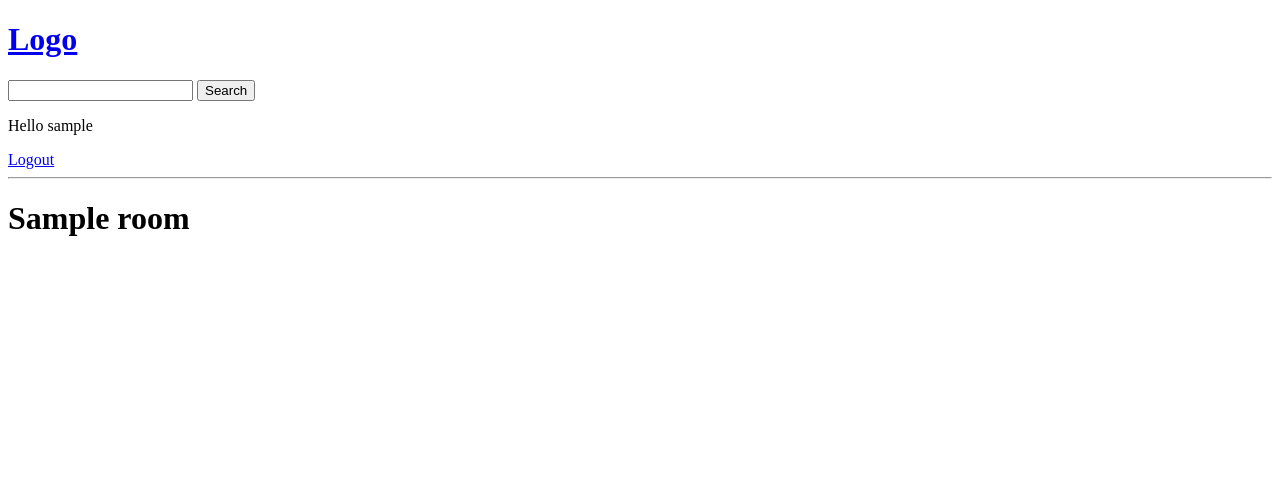
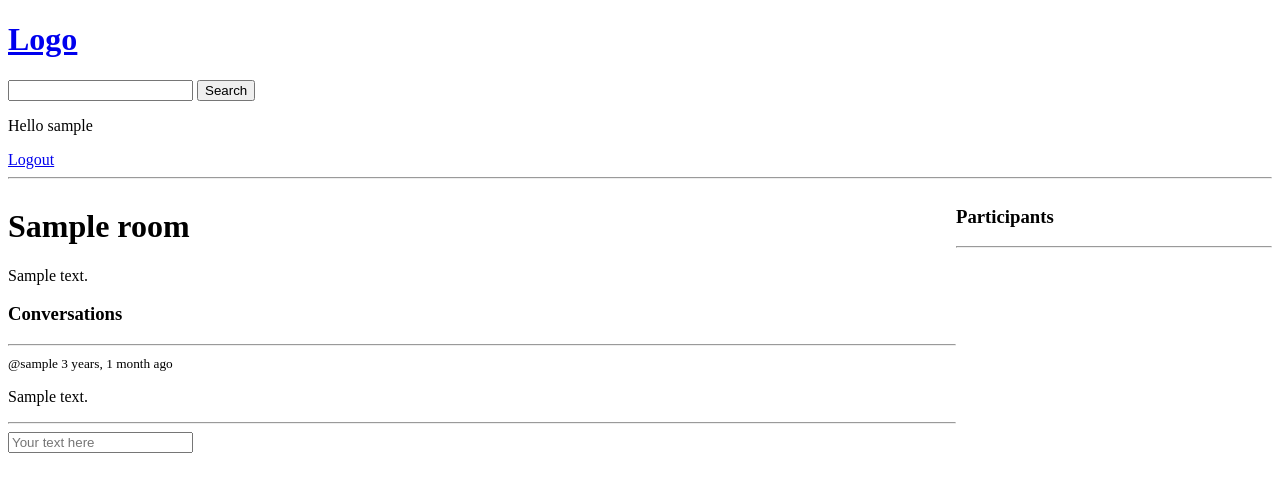
Before and after one commit to Kasse-Dembele/django_study_budd, a Django app: page /room/1 in a window 1280 px wide. Shown: the top 492 px of the page. Run offline with Django 4.2, Linux system fonts and the light colour scheme; a user stored in the database is signed in; tables that the repository leaves empty hold one stand-in row (values such as "Sample post").

Commit message:
(feat): a user cant send message to a room

```diff
--- a/study_bud/core/templates/core/home.html
+++ b/study_bud/core/templates/core/home.html
@@ -35,7 +35,7 @@
                             <a href="{% url 'core:delete-room' room.id %}">Delete Room</a>
                         {% endif %}
                         <span>@{{room.host.username}}</span>
-                        <h5>{{room.id}} -- <a href="{% url 'core:room' room.id %}"></a>{{room.name}}</a></h5>
+                        <h5>{{room.id}} -- <a href="{% url 'core:room' room.id %}">{{room.name}}</a></h5>
                         <small>{{room.topic.name}}</small>
                         <hr>
                     </div>
--- a/study_bud/core/templates/core/room.html
+++ b/study_bud/core/templates/core/room.html
@@ -1,6 +1,44 @@
 {% extends 'main.html'%};
 {% block content %}
-    <h1>
-        {{room.name}}
-    </h1>
+
+<style>
+    .room-container{
+        display: grid;
+        grid-template-columns: 3fr 1fr;
+    }
+</style>
+<div class="room-container">
+    <div>
+        <h1>
+            {{room.name}}
+        </h1>
+        <p>{{room.description}}</p>
+
+        <div class="comment-wrapper">
+            <h3>Conversations</h3>
+            <hr>
+            {% for message in room_messages %}
+                <div>
+                    <small>@{{message.user}} {{message.created | timesince}} ago</small>
+                    <p>{{message.body}}</p>
+                    <hr>
+                </div>
+            {% endfor %}
+        </div>
+
+        {% if request.user.is_authenticated %}
+        <div class="comment-form">
+            <form action="" method="post">
+                {% csrf_token%}
+                <input type="text" name="body" placeholder="Your text here">
+            </form>
+        </div>
+    </div>
+    <div>
+        <h3>Participants</h3>
+        <hr>
+    </div>
+
+</div>
+    {% endif %}
 {% endblock %}
--- a/study_bud/core/views.py
+++ b/study_bud/core/views.py
@@ -1,5 +1,5 @@
 from django.shortcuts import render, redirect, HttpResponse
-from .models import Room, Topic
+from .models import Room, Topic, Message
 from .forms import RoomForm
 from django.db.models import Q
 from django.contrib.auth.models import User
@@ -28,7 +28,15 @@ def home(request):
 
 def room(request, pk):
     room = Room.objects.get(id=pk)
-    context = {"room": room}
+    room_messages = room.message_set.all().order_by('-created')
+    if request.method == "POST":
+        messages = Message.objects.create(
+            user=request.user,
+            room= room,
+            body=request.POST.get("body")
+        )
+        return redirect("core:room", pk=room.id)
+    context = {"room": room, "room_messages": room_messages}
     return render(request, "core/room.html", context)
 
 
```
